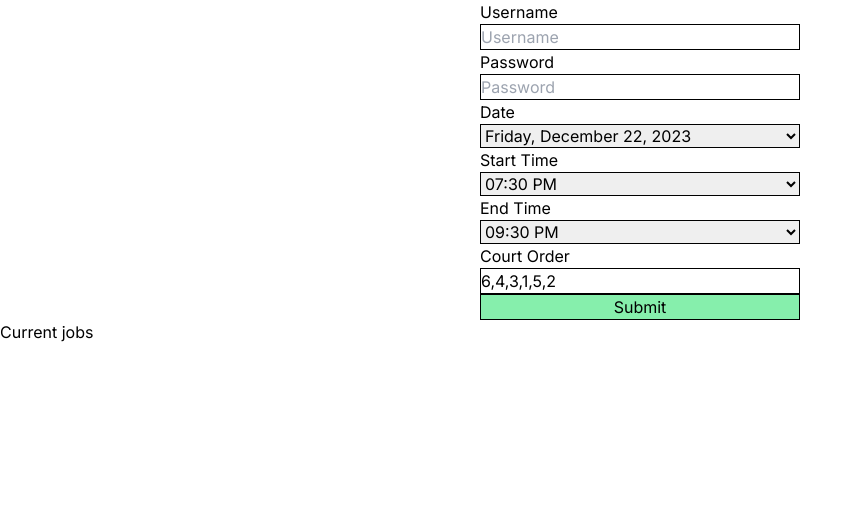
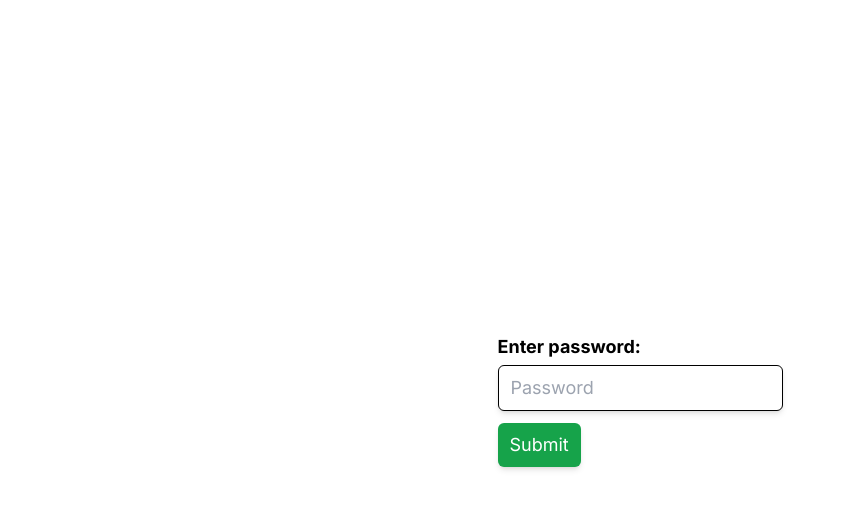
Before and after one commit to michaelzhan2/pickleball-reserve, a Next.js app: page / in a window 1280 px wide. Shown: the top 508 px of the page, without its empty margins (0-862 px from the left). Built offline with nearby package versions, Linux system fonts and the light colour scheme.

Commit message:
Add authentication page

```diff
--- a/src/app/api/schedule/route.ts
+++ b/src/app/api/schedule/route.ts
@@ -58,10 +58,7 @@ export async function POST(request: Request) {
     })
   }
 
-  // let pattern = `15 0 6 ${targetDate.getDate()} ${targetDate.getMonth()} *`;
-  let test = new Date();
-  test.setSeconds(test.getSeconds() + 5);
-  let pattern = `${test.getSeconds()} ${test.getMinutes()} ${test.getHours()} ${test.getDate()} ${test.getMonth() + 1} *`;
+  let pattern = `15 0 6 ${targetDate.getDate()} ${targetDate.getMonth() + 1} *`;
   jobs[id] = new CronJob(pattern, wrapper, null, true, 'America/Chicago');
   scheduledDates.push(shortId);
 
--- a/src/app/page.tsx
+++ b/src/app/page.tsx
@@ -12,6 +12,8 @@ const dateOptions: { date: number, month: number, year: number, description: str
 
 export default function Home() {
   const [ids, setIds] = useState<string[]>([]);
+  const [loading, setLoading] = useState<boolean>(false);
+  const [authenticated, setAuthenticated] = useState<boolean>(false);
 
   async function loadIds() {
     const res: Response = await fetch('/api/schedule');
@@ -102,9 +104,29 @@ export default function Home() {
     await loadIds();
   }
 
+  function handleAuth(e: React.FormEvent<HTMLFormElement>): void {
+    e.preventDefault();
+    if ((e.target as HTMLFormElement).authPassword.value === process.env.NEXT_PUBLIC_WEBSITE_PASSWORD) {
+      setAuthenticated(true);
+    }
+  }
+
+
   return (
     <>
-      <div className="m-auto w-80">
+      {!authenticated ? (
+        <>
+          <div className='h-screen w-screen flex justify-center items-center text-lg'>
+            <form onSubmit={handleAuth} className='flex flex-col justify-center items-start'>
+              <label htmlFor="authPassword" className='font-bold mb-1'>Enter password:</label>
+              <input type="password" name="authPassword" placeholder="Password" className='border border-black shadow-md rounded-md px-3 py-2 mb-3' />
+              <button type="submit" className='bg-green-600 shadow-md rounded-md px-3 py-2 text-white transition-transform hover:-translate-y-1'>Submit</button>
+            </form>
+          </div>
+        </>
+      ) : (
+        <div className='w-screen flex flex-wrap justify-center items-center'>
+          <div>
             <form onSubmit={handleSubmit} className="flex flex-col">
               <label htmlFor="username">Username</label>
               <input type="text" name="username" placeholder="Username" className="border border-black" />
@@ -133,6 +155,9 @@ export default function Home() {
               <button type="submit" className="border border-black bg-green-300">Submit</button>
             </form>
           </div>
+
+          <hr className='block md:hidden h-px border border-gray-400 my-3 w-5/6'></hr>
+
           <div>
             <div>
               Current jobs
@@ -146,6 +171,8 @@ export default function Home() {
               ))}
             </div>
           </div>
+        </div>
+      )}
     </>
   )
 }
--- a/src/utils/dateTime.ts
+++ b/src/utils/dateTime.ts
@@ -43,7 +43,7 @@ export const monthToNum: {[key: string]: number} = {
 export function generateDateOptions(): {date: number, month: number, year: number, description: string}[] {
   const dates: {date: number, month: number, year: number, description: string}[] = [];
   const curDate: Date = new Date();
-  curDate.setDate(curDate.getDate() + 0);
+  curDate.setDate(curDate.getDate() + 3);
 
   let day: string;
   let month: string;
```
Lines whose indentation alone changed are shown as unchanged.
